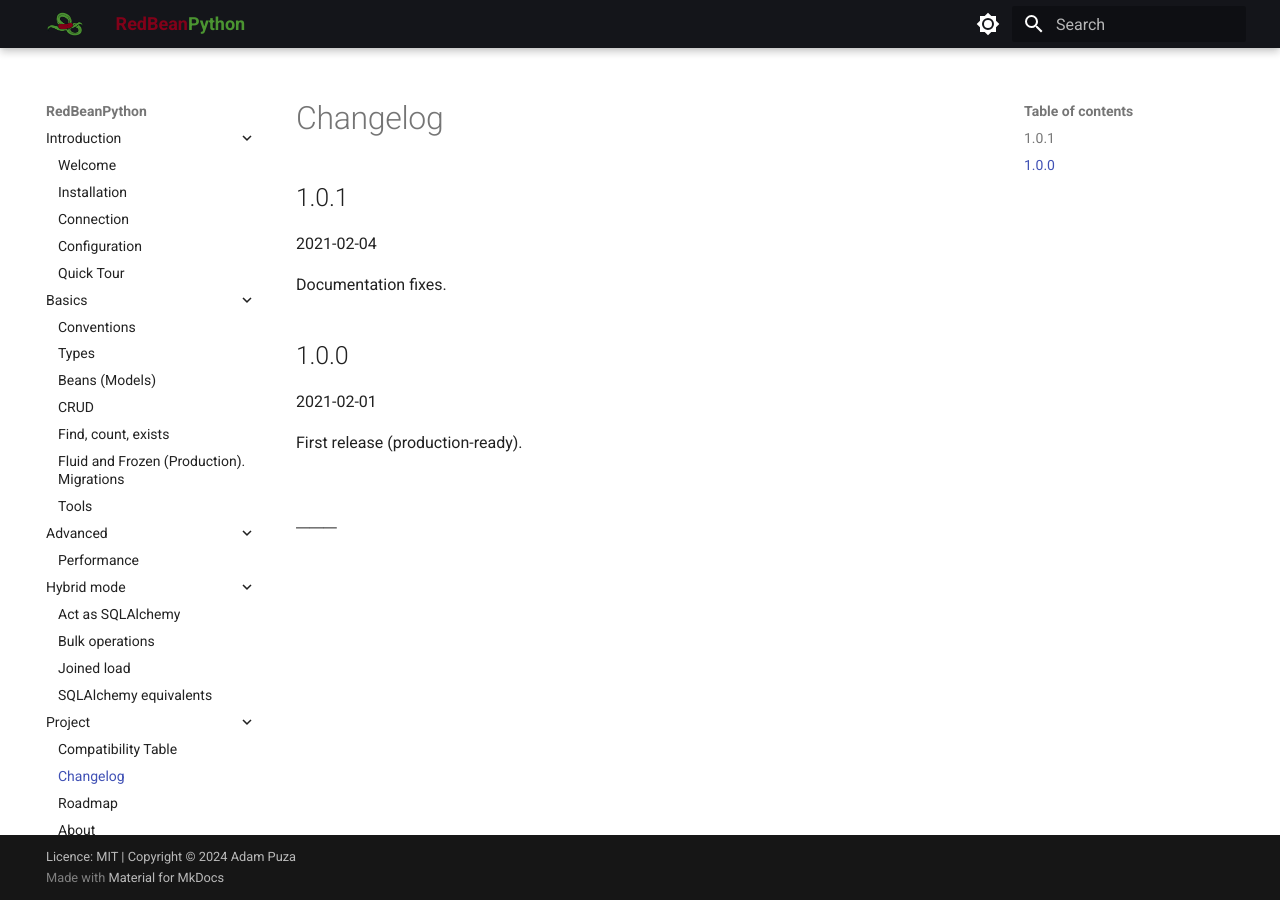
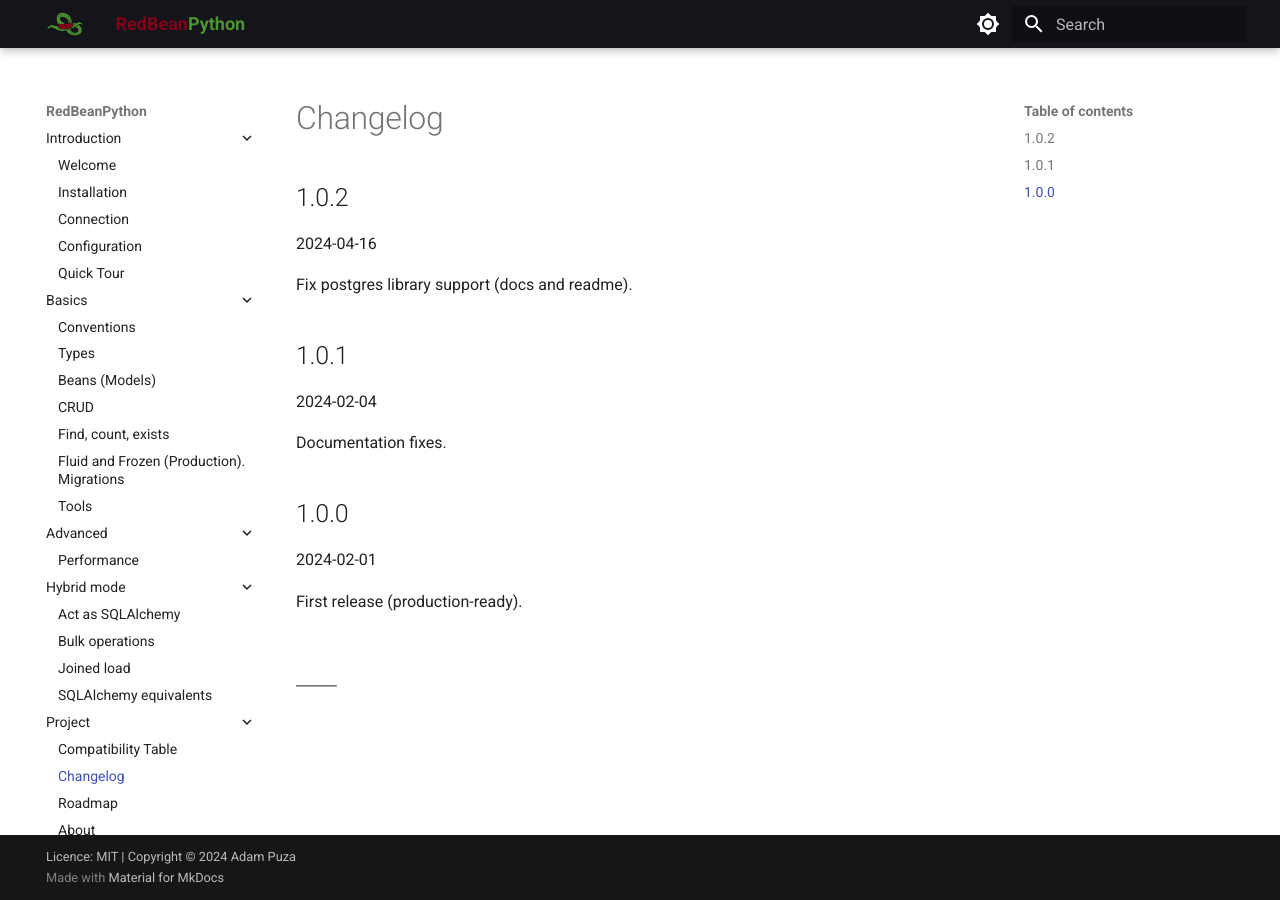
Before and after one commit to adamhmetal/redbeanpython, an MkDocs documentation site: the page built from docs/changelog.md, in a window 1280 px wide. Built offline with MkDocs 1.6.1 and Material for MkDocs 9.7.7, drawn with Linux system fonts in a browser that asks for light colours.

Commit message:
Fix postgres library support (docs and readme) (#6)
Co-authored-by: Adam Puza <adam.puza@gmail.com>

```diff
--- a/docs/changelog.md
+++ b/docs/changelog.md
@@ -1,14 +1,21 @@
 # Changelog
+
+## 1.0.2
+
+2024-04-16
+
+Fix postgres library support (docs and readme).
+
 
 ## 1.0.1
 
-2021-02-04
+2024-02-04
 
 Documentation fixes.
 
 ## 1.0.0
 
-2021-02-01
+2024-02-01
 
 First release (production-ready).
 
--- a/docs/install.md
+++ b/docs/install.md
@@ -27,7 +27,7 @@
 
 For **PostgreSQL** support RedBeanPython requires:
 
-- psycopg2 2.9.9 or newer.
+- psycopg 3.0.18 or newer.
 
 For **MySQL/MariaDB** support RedBeanPython requires:
 
--- a/pyproject.toml
+++ b/pyproject.toml
@@ -4,7 +4,7 @@
 
 [tool.poetry]
 name = "redbeanpython"
-version = "1.0.1"
+version = "1.0.2"
 description = "RedBeanPython ORM"
 authors = ["Adam Puza <adampuza@redbeanpython.org>"]
 readme = "README.md"
@@ -38,7 +38,7 @@
 alembic = ">= 1.8.0"
 
 [tool.poetry.group.postgres.dependencies]
-psycopg2 = "^2.9.9"
+psycopg = ">= 3.0.18"
 
 [tool.poetry.group.mysql.dependencies]
 PyMySQL = ">= 1.0.2"
```
Also changed, not shown: README.md (+1 -1 lines), site/changelog/index.html, site/install/index.html, site/search/search_index.json, site/sitemap.xml, 5 other files.
